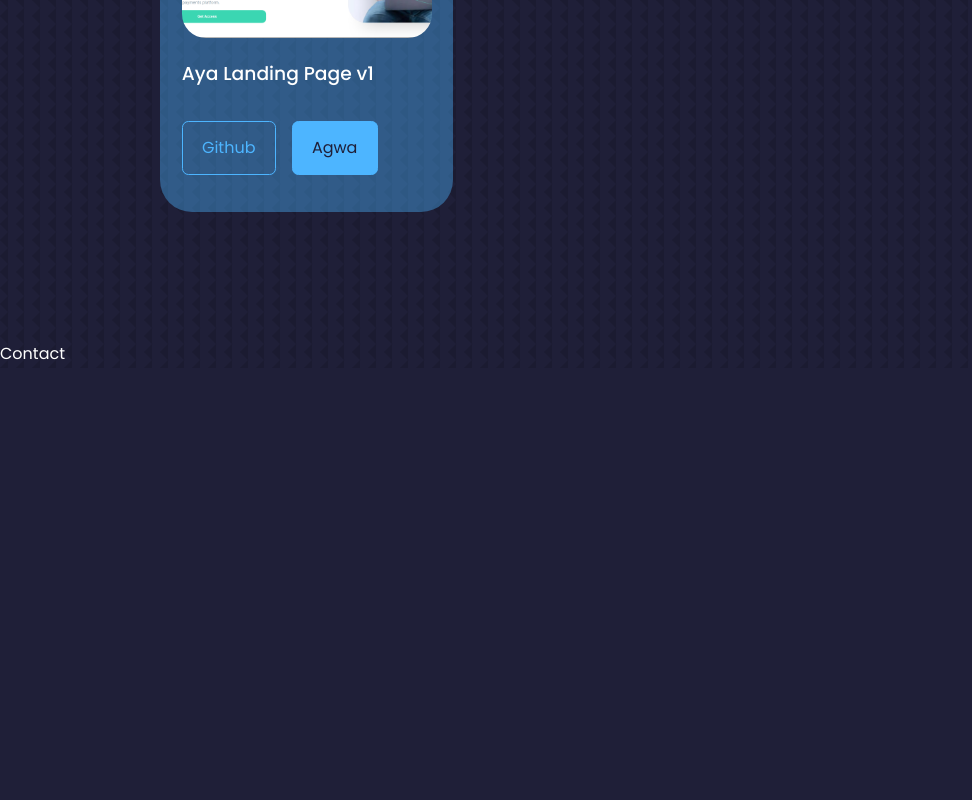
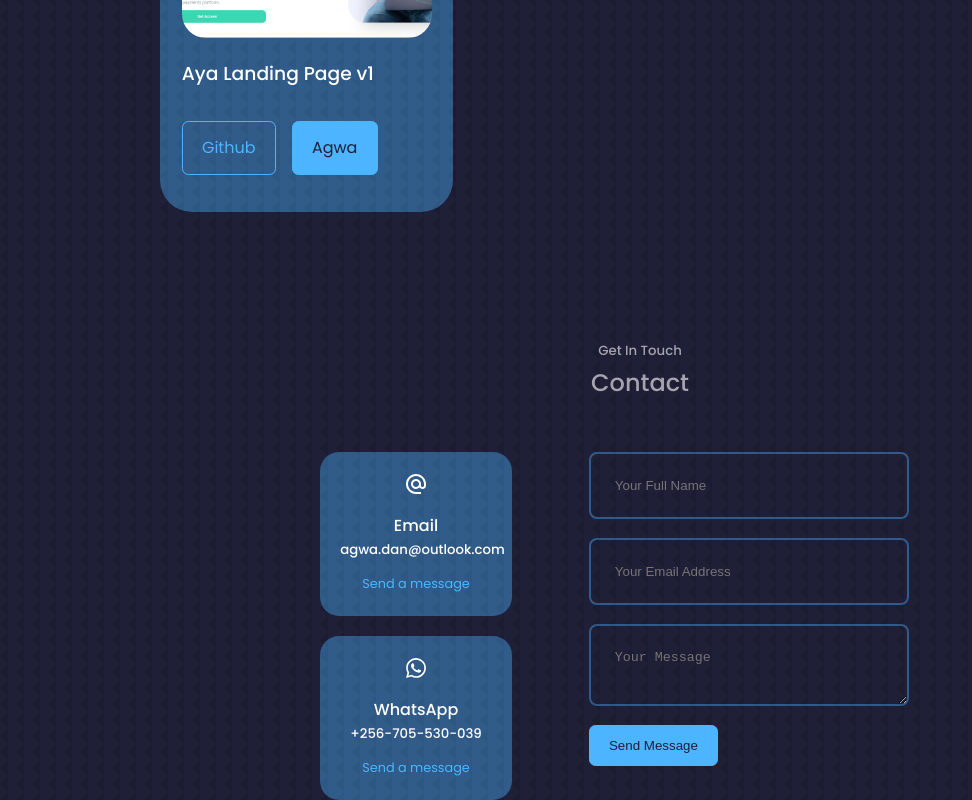
Before and after one commit to agwadan/agwa, a React (Vite) app: page / in a window 1280 px wide. Shown: the part 2808-3608 px from the top of the page, without its empty margins (0-972 px from the left). Before the commit the page ends 3176 px from the top, so only its background shows below. Built offline with nearby package versions, Linux system fonts and the light colour scheme.

Commit message:
complete contact components

```diff
--- a/src/components/contact/contact.css
+++ b/src/components/contact/contact.css
@@ -0,0 +1,67 @@
+.contact__container {
+  width: 50%;
+  display: grid;
+  grid-template-columns: 30% 50%;
+  gap: 12%;
+}
+
+.contact__options {
+  display: flex;
+  flex-direction: column;
+  gap: 1.2rem;
+}
+
+.contact__option {
+  background: var(--color-secondary);
+  padding: 1.2rem;
+  border-radius: 1.2rem;
+  text-align: center;
+  border: 1px solid transparent;
+  transition: var(--transition);
+}
+
+.contact__option:hover {
+  background-color: transparent;
+  border-color: var(--color-secondary);
+}
+
+.contact__option_icon {
+  font-size: 1.5rem;
+  margin-bottom: 0.5rem;
+}
+
+.contact__option a {
+  margin-top: 0.7rem;
+  display: inline-block;
+  font-size: 0.8rem;
+}
+
+/* Form */
+form {
+  display: flex;
+  flex-direction: column;
+  gap: 1.2rem;
+}
+
+input,
+textarea {
+  width: 100%;
+  padding: 1.5rem;
+  border-radius: .5rem;
+  background-color: transparent;
+  border: 2px solid var(--color-secondary);
+  color: var(--color-white);
+}
+
+@media screen and (max-width: 1024px) {
+  .contact__container {
+    grid-template-columns: 1fr;
+    gap: 2rem;
+  }
+}
+
+@media screen and(max-width: 600px) {
+  .contact__container {
+    width: var(--container-width-sm);
+  }
+}
--- a/src/components/contact/index.jsx
+++ b/src/components/contact/index.jsx
@@ -1,14 +1,39 @@
-import React from 'react'
+import React from 'react';
+import './contact.css';
+import { MdOutlineAlternateEmail, MdWhatsapp } from 'react-icons/md';
 
 const Contact = () => {
   return (
     <section id='contact'>
-      Contact
-      {/* <form action='https://formsubmit.co/226fee2a163bc223bdeac6807869eae4' method='POST'>
-        <input type='text' name='name' required />
-        <input type='textarea' name='message' required />
-        <button type='submit'>Submit</button>
-      </form> */}
+
+      <h5>Get In Touch</h5>
+      <h2>Contact</h2>
+
+      <div className="container contact__container">
+        <div className="contact__options">
+          <article className="contact__option">
+            <MdOutlineAlternateEmail className='contact__option_icon' />
+            <h4>Email</h4>
+            <h5>agwa.dan@outlook.com</h5>
+            <a href="mailto:agwa.dan@outlook.com">Send a message</a>
+          </article>
+          <article className="contact__option">
+            <MdWhatsapp className='contact__option_icon' />
+            <h4>WhatsApp</h4>
+            <h5>+256-705-530-039</h5>
+            <a href="https://api.whatsapp.com/send?phone+256705530039" target='_blank'>Send a message</a>
+          </article>
+        </div>
+
+
+        <form action='https://formsubmit.co/06a77b826c8a8283b725342c1195b838' method='POST'>
+          <input type="text" name='name' placeholder='Your Full Name' required />
+          <input type="email" name='email' placeholder='Your Email Address' required />
+          <textarea name='message' placeholder='Your Message' required />
+          <button type='submit' onClick={e => e.target.reset()} className='btn btn-primary'>Send Message</button>
+        </form>
+      </div>
+
     </section>
   )
 }
```
